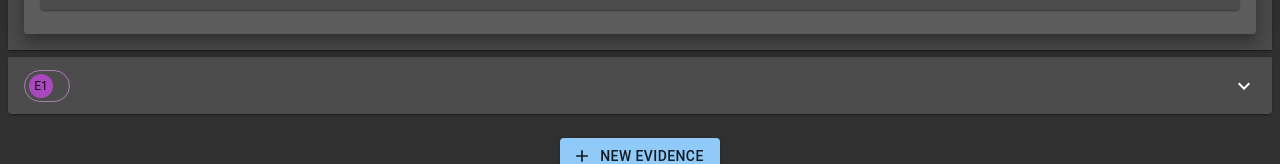
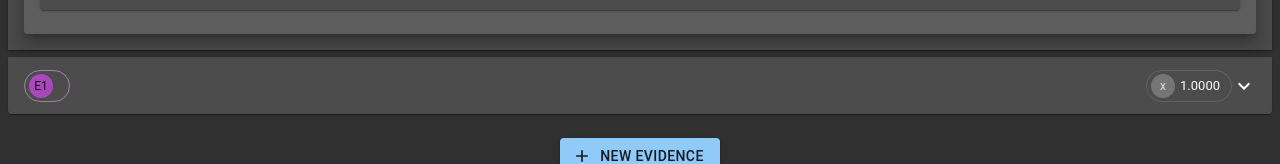
Before and after one commit to quantumsnowball/bayes-domain, a Next.js app: page / in a window 1280 px wide. Both pictures are taken after a click on the button "NEW EVIDENCE". Shown: the part 531-695 px from the top of the page. Built offline with nearby package versions, Linux system fonts and the light colour scheme.

Commit message:
feat: show bayes updating factor on evidence bar right

```diff
--- a/components/Pages/Home/EvidenceCard/index.tsx
+++ b/components/Pages/Home/EvidenceCard/index.tsx
@@ -27,6 +27,8 @@ interface EvidenceCardProps {
 function EvidenceCard({ index }: EvidenceCardProps) {
   const dispatch = useDispatch()
   const title = useSelector((s: RootState) => s.content.evidence[index].title)
+  const likelihood = useSelector((s: RootState) => s.content.evidence[index].likelihood)
+  const normalizer = useSelector((s: RootState) => s.content.evidence[index].normalizer)
   const [expanded, setExpanded] = useState(false)
 
   return (
@@ -42,6 +44,13 @@ function EvidenceCard({ index }: EvidenceCardProps) {
       <AccordionSummary
         expandIcon={<ExpandMoreIcon />}
       >
+        <Box
+          sx={{
+            flex: 1,
+            display: 'flex',
+            justifyContent: 'space-between'
+          }}
+        >
           {(expanded) ?
             <Chip
               label={`${expanded ? "Evidence " : "E"}${index + 1}`}
@@ -56,6 +65,12 @@ function EvidenceCard({ index }: EvidenceCardProps) {
               color='secondary'
             />
           }
+          <Chip
+            avatar={<Avatar>x</Avatar>}
+            label={(likelihood / normalizer).toFixed(4)}
+            variant='outlined'
+          />
+        </Box>
       </AccordionSummary>
       <AccordionDetails>
         <Card
```
Lines whose indentation alone changed are shown as unchanged.
